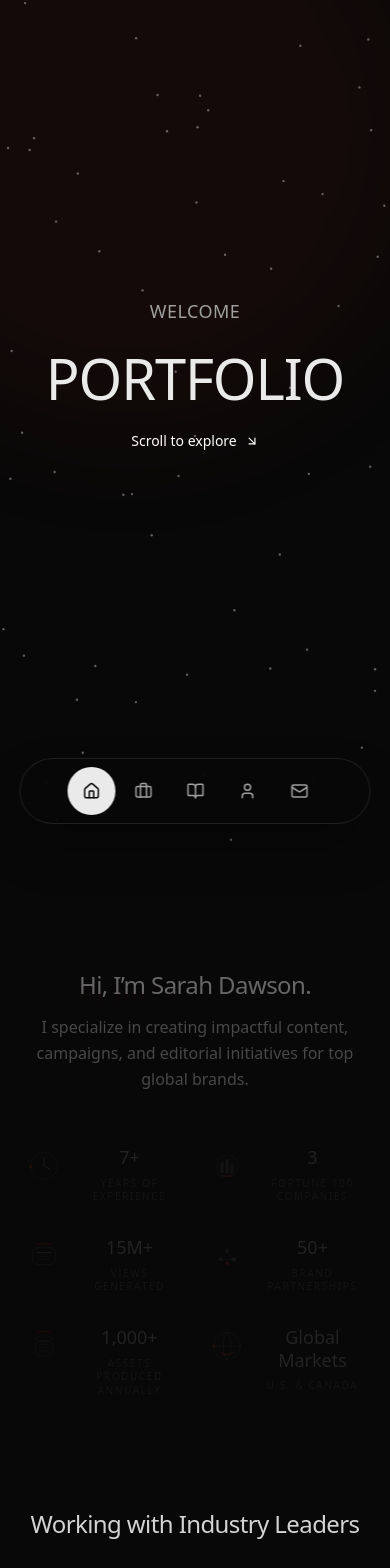
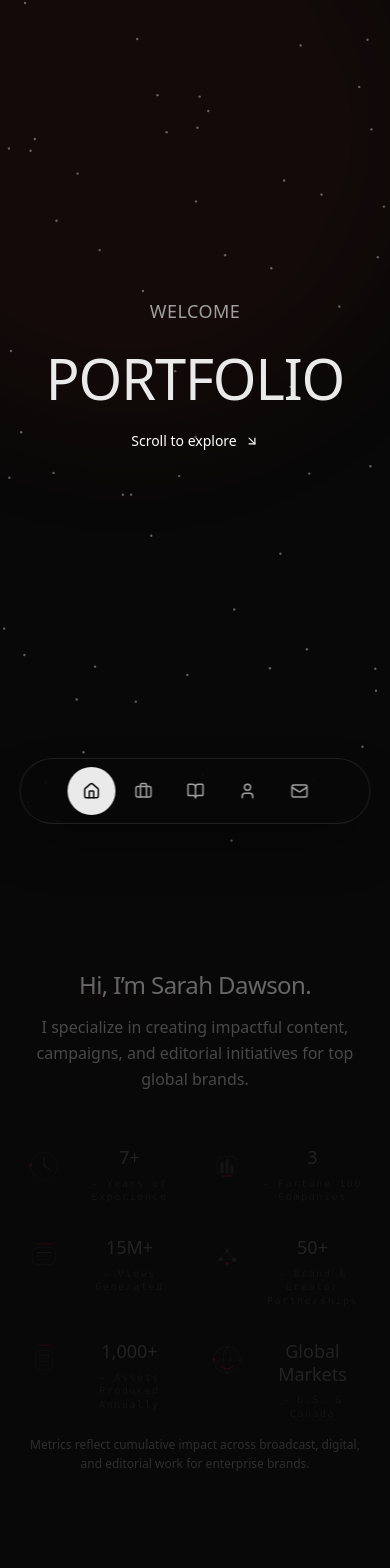
Before and after one commit to sarahsarahsarahX3/Personal-website-, a Next.js app: page / in a window 390 px wide. Shown: the top 1568 px of the page. Built offline with nearby package versions, Linux system fonts and the light colour scheme; a web font is replaced by a local one.

Commit message:
bio section

```diff
--- a/app/components/home/BioSection.tsx
+++ b/app/components/home/BioSection.tsx
@@ -183,12 +183,12 @@ function MarketsIcon() {
 }
 
 const HIGHLIGHTS: readonly Highlight[] = [
-  { key: "years", Icon: YearsIcon, value: "7+", label: "Years of Experience" },
-  { key: "fortune", Icon: BrandsIcon, value: "3", label: "Fortune 100 Companies" },
-  { key: "views", Icon: ViewsIcon, value: "15M+", label: "Views Generated" },
-  { key: "partnerships", Icon: CollaborationIcon, value: "50+", label: "Brand Partnerships" },
-  { key: "assets", Icon: AssetsIcon, value: "1,000+", label: "Assets Produced Annually" },
-  { key: "markets", Icon: MarketsIcon, value: "Global Markets", label: "U.S. & CANADA" },
+  { key: "years", Icon: YearsIcon, value: "7+", label: "– Years of Experience" },
+  { key: "fortune", Icon: BrandsIcon, value: "3", label: "– Fortune 100 Companies" },
+  { key: "views", Icon: ViewsIcon, value: "15M+", label: "– Views Generated" },
+  { key: "partnerships", Icon: CollaborationIcon, value: "50+", label: "– Brand & Creator Partnerships" },
+  { key: "assets", Icon: AssetsIcon, value: "1,000+", label: "– Assets Produced Annually" },
+  { key: "markets", Icon: MarketsIcon, value: "Global Markets", label: "– U.S. & Canada" },
 ] as const;
 
 export function BioSection() {
@@ -387,7 +387,7 @@ export function BioSection() {
 	                        <div className="text-lg leading-tight text-text-primary sm:text-2xl md:text-3xl">
 	                          {displayValue}
 	                        </div>
-                        <div className="mt-2 text-[10px] uppercase leading-snug tracking-[0.16em] text-text-secondary/70 sm:text-xs sm:tracking-widest">
+	                        <div className="mt-2 text-[10px] font-mono leading-snug tracking-[0.16em] text-text-secondary/70 sm:text-xs sm:tracking-widest">
 	                          {label}
 	                        </div>
 	                      </div>
@@ -396,6 +396,11 @@ export function BioSection() {
 	                  );
 	                })}
 	              </ul>
+
+	              <p className="mt-8 text-xs leading-relaxed text-text-secondary/60">
+	                Metrics reflect cumulative impact across broadcast, digital, and editorial work for enterprise
+	                brands.
+	              </p>
 	            </div>
 	          </div>
 	        </div>
```
Lines whose indentation alone changed are shown as unchanged.
